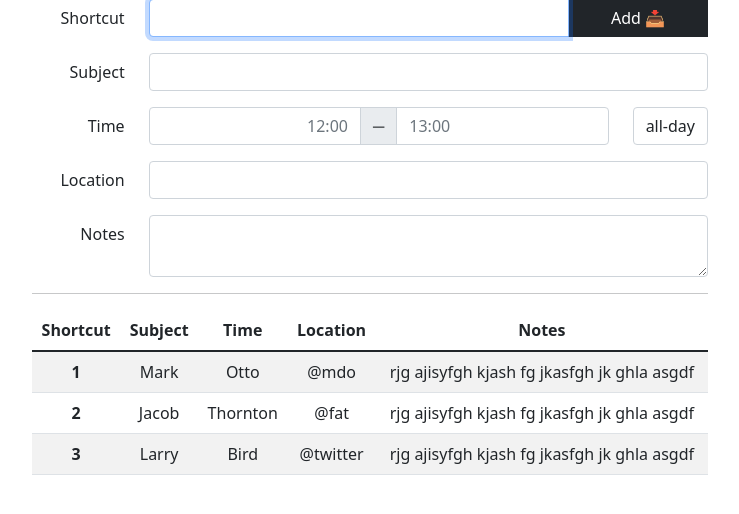
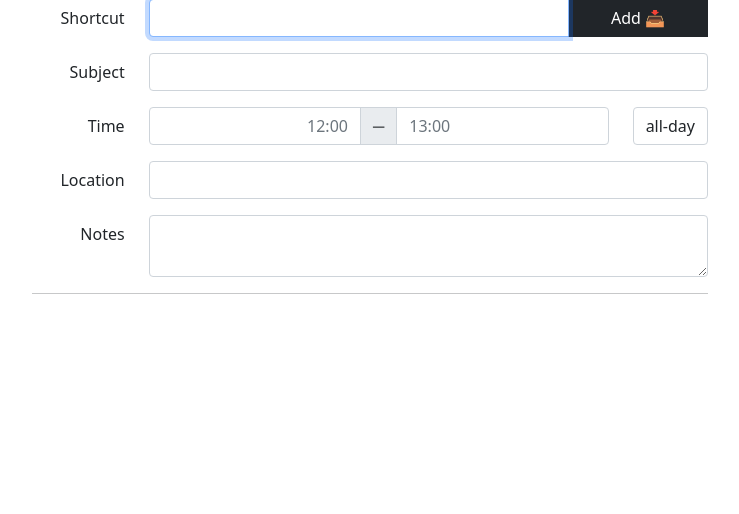
Before and after one commit to urmoi/uCal, a Flask app: page /newlib in a window 1280 px wide. Shown: the part 178-692 px from the top of the page, without its empty margins (270-1009 px from the left). Run offline with Flask 2, Linux system fonts and the light colour scheme; lists and menus that the app fills with data are empty.

Commit message:
Table integration (just for dev)

```diff
--- a/static/script.js
+++ b/static/script.js
@@ -43,6 +43,7 @@ function checkForm(form) {
 
 function resetForm(form) {
     form.classList.remove('was-validated');
+    disableTime(false);
     document.getElementById("calShort").classList.remove('is-used');
     form.reset();
 }
@@ -67,6 +68,24 @@ function checkTime(input) {
 function disableTime(disable) {
     document.getElementById("calStarts").disabled = disable;
     document.getElementById("calEnds").disabled = disable;
+}
 
+function updateTable() {
+    document.querySelector("table").classList.remove("visually-hidden");
+    const old_tbody = document.querySelector("tbody");
+    const new_tbody = document.createElement('tbody');
 
+    for (let short in libData) {
+        let data = libData[short];
+        let row = new_tbody.insertRow();
+
+        for (key in data) {
+            let cell = document.createElement(key === "short" ? "th" : "td");
+            let text = document.createTextNode(data[key]);
+            cell.appendChild(text);
+            row.appendChild(cell);
+        }
+    }
+
+    old_tbody.parentNode.replaceChild(new_tbody, old_tbody)
 }
--- a/templates/newlib.html
+++ b/templates/newlib.html
@@ -79,7 +79,7 @@
 
         <hr>
 
-        <table class="table table-striped ">
+        <table class="table table-striped visually-hidden">
             <thead>
               <tr>
                 <th scope="col">Shortcut</th>
@@ -90,27 +90,6 @@
               </tr>
             </thead>
             <tbody>
-              <tr>
-                <th scope="row">1</th>
-                <td>Mark</td>
-                <td>Otto</td>
-                <td>@mdo</td>
-                <td>rjg ajisyfgh kjash fg jkasfgh jk ghla asgdf</td>
-              </tr>
-              <tr>
-                <th scope="row">2</th>
-                <td>Jacob</td>
-                <td>Thornton</td>
-                <td>@fat</td>
-                <td>rjg ajisyfgh kjash fg jkasfgh jk ghla asgdf</td>
-              </tr>
-              <tr>
-                <th scope="row">3</th>
-                <td>Larry</td>
-                <td>Bird</td>
-                <td>@twitter</td>
-                <td>rjg ajisyfgh kjash fg jkasfgh jk ghla asgdf</td>
-              </tr>
             </tbody>
           </table>
 
@@ -118,6 +97,9 @@
     </div>
 
     <script>
+        const saveButton = document.getElementById("libSave");
+        saveButton.addEventListener("click", () => updateTable());
+
         const addButton = document.getElementById("calAdd");
         addButton.addEventListener("click", () => addItem());
 
```
